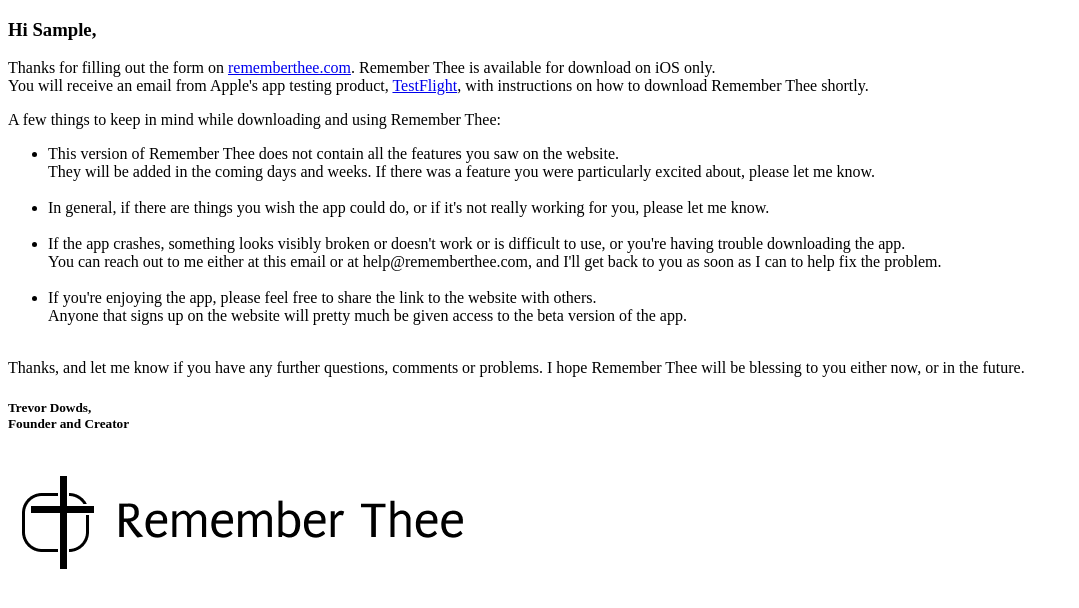
After one commit to tdowds/rememberthee-website, a Flask app: template templates/welcome_email.html in a window 1280 px wide. The commit adds this page. Shown: the top 608 px of the page, without its empty margins (0-1079 px from the left). Run offline with Flask 2, Linux system fonts and the light colour scheme; the template is opened without the code that fills it: most values are stand-ins (such as "Sample title", 1, 10 or a date in 2020).

Commit message:
automated email template

```diff
--- a/app.py
+++ b/app.py
@@ -37,4 +37,10 @@ def sign_up():
 	""".format(**data)
 	mail.send(message)
 
+	subject= "Thank you for siging up for Remember Thee"
+	message = Message(subject, sender='trevor@rememberthee.com', recipients=[data['email']])
+	message.html = render_template('welcome_email.html', firstName=data['firstName'])
+	mail.send(message)
+	print('success!!')
+
 	return jsonify(success=True)
--- a/templates/index.html
+++ b/templates/index.html
@@ -233,6 +233,7 @@
           submit_button.disabled = false;
           submit_button.innerHTML = "Submit";
           submit_button.style.opacity = 1;
+          submit_button.style.padding = 10;
         });
       }
     </script>
--- /dev/null
+++ b/templates/welcome_email.html
@@ -0,0 +1,41 @@
+<!DOCTYPE html>
+<html>
+
+<head>
+
+</head>
+
+<body>
+    <h3>Hi {{firstName}},</h3>
+    <p>Thanks for filling out the form on <a href="https://www.rememberthee.com" target="_blank">rememberthee.com</a>.
+        Remember Thee is available for download on iOS only. <br>You will receive an email from Apple's app testing
+        product, <a href="https://testflight.apple.com" target="_blank">TestFlight</a>, with instructions on how to
+        download Remember Thee shortly.</p>
+
+    <p>A few things to keep in mind while downloading and using Remember Thee:</p>
+    <ul>
+        <li>This version of Remember Thee does not contain all the features you saw on the website.
+            <br>They will be added in the coming days and weeks. If there was a feature you were particularly excited
+            about, please let me know.
+        </li><br>
+        <li>In general, if there are things you wish the app could do, or if it's not really working for you, please let
+            me know.
+        </li><br>
+        <li>If the app crashes, something looks visibly broken or doesn't work or is difficult to use, or you're having
+            trouble downloading the app. <br>
+            You can reach out to me either at this email or at help@rememberthee.com, and I'll get back to you as soon
+            as I can to help fix the problem.
+        </li><br>
+        <li>If you're enjoying the app, please feel free to share the link to the website with others. <br>
+            Anyone that signs up on the website will pretty much be given access to the beta version of the app.
+        </li>
+        <br>
+    </ul>
+    <p>Thanks, and let me know if you have any further questions, comments or problems. I hope Remember Thee will be
+        blessing to you either now, or in the future.</p>
+
+    <h5>Trevor Dowds, <br>Founder and Creator</h5>
+    <br>
+    <img src="/static/images/Logo.png">
+</body>
+</html>
```
